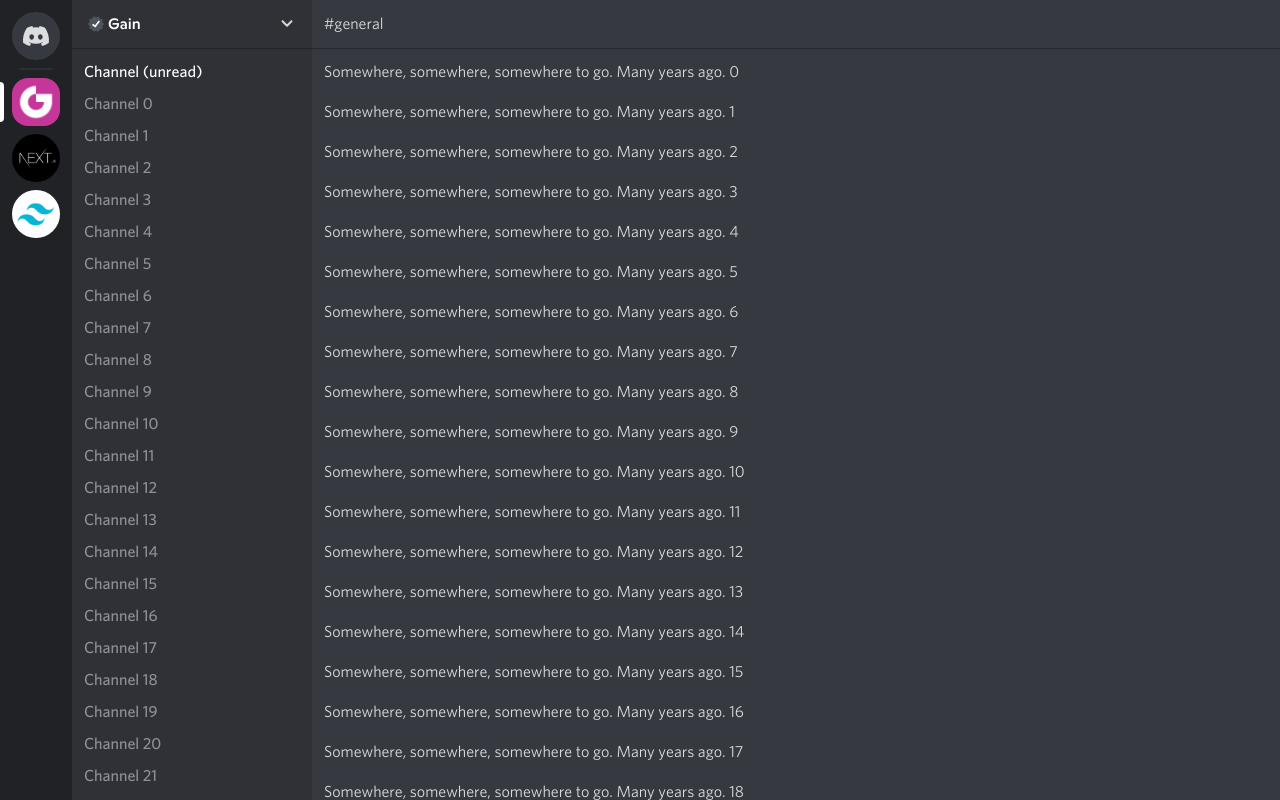
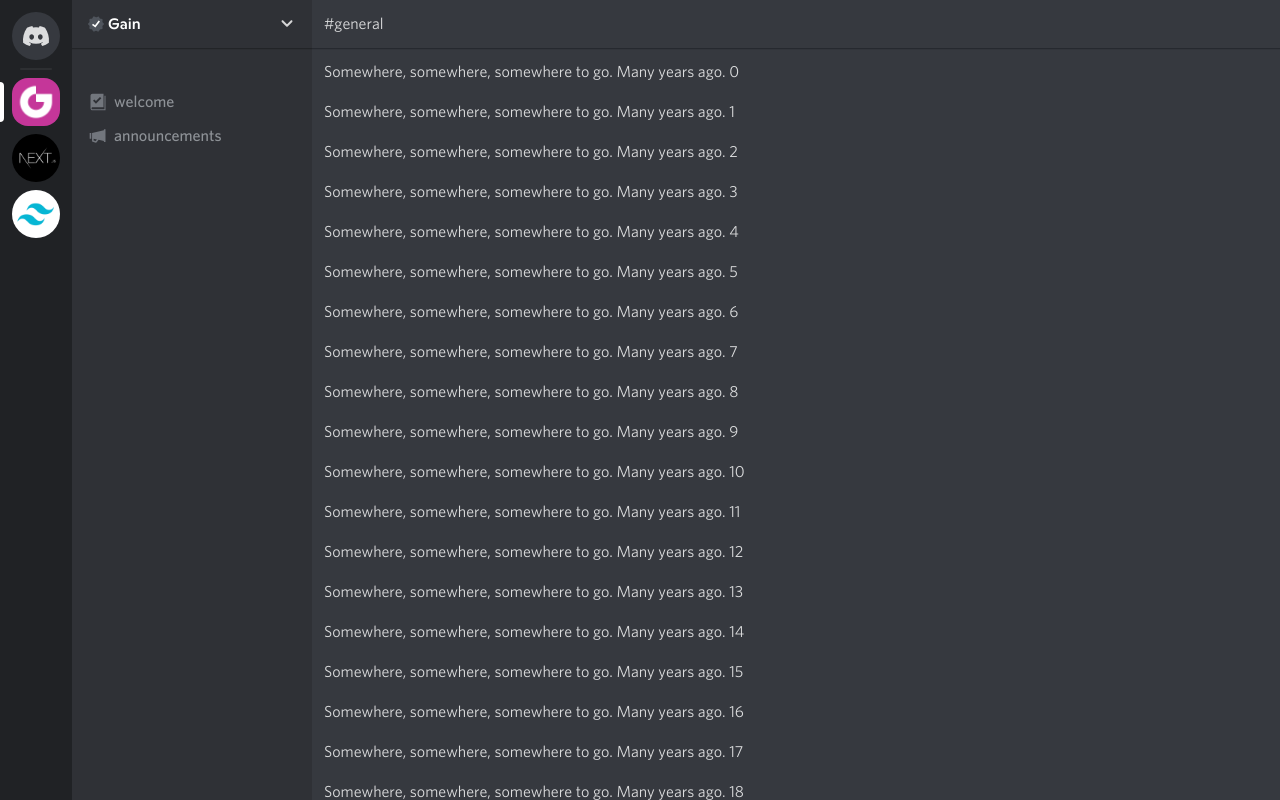
Before and after one commit to JoseCrz/tailwind-practice, a Next.js app: page /servers/1 in a window 1280 px wide. Built offline with nearby package versions, Linux system fonts and the light colour scheme.

Commit message:
Update channel link styles

```diff
--- a/pages/servers/[serverId].tsx
+++ b/pages/servers/[serverId].tsx
@@ -1,8 +1,14 @@
-import { useRouter } from "next/router";
-import { VerifiedIcon, CheckIcon, ChevronIcon } from "@/components/icons";
+import Link from "next/link";
+
+import {
+  BookIcon,
+  VerifiedIcon,
+  CheckIcon,
+  ChevronIcon,
+  AddPersonIcon,
+  SpeakerphoneIcon,
+} from "@/components/icons";
 export default function Server1() {
-  const router = useRouter();
-
   return (
     <>
       <div className="bg-gray-800 w-60 flex flex-col">
@@ -14,11 +20,25 @@ export default function Server1() {
           Gain
           <ChevronIcon className="h-[18px] w-[18px] ml-auto opacity-80" />
         </button>
-        <div className="text-gray-300 font-medium p-3 flex-1 overflow-y-scroll space-y-2 ">
-          <p className="text-white">Channel (unread)</p>
-          {[...Array(40)].map((_, index) => (
-            <p key={index}>Channel {index}</p>
-          ))}
+        <div className="text-gray-300 font-medium flex-1 overflow-y-scroll mt-[17px]">
+          <div className="mt-[21px] space-y-0.5">
+            <Link
+              href="#"
+              className="flex items-center px-2 py-1 mx-2 group  text-gray-300 hover:text-gray-100 hover:bg-gray-550/[.16] rounded"
+            >
+              <BookIcon className="w-5 h-5 mr-1.5 text-gray-400" />
+              welcome
+              <AddPersonIcon className="w-4 h-4 ml-auto opacity-0 group-hover:opacity-100 text-gray-200 hover:text-gray-100" />
+            </Link>
+            <Link
+              href="#"
+              className="flex items-center px-2 py-1 mx-2 group text-gray-300 hover:text-gray-100 hover:bg-gray-550/[.16] rounded"
+            >
+              <SpeakerphoneIcon className="w-5 h-5 mr-1.5 text-gray-400" />
+              announcements
+              <AddPersonIcon className="w-4 h-4 ml-auto opacity-0 group-hover:opacity-100 text-gray-200 hover:text-gray-100" />
+            </Link>
+          </div>
         </div>
       </div>
       <div className="bg-gray-700 flex-1 flex flex-col">
--- a/tailwind.config.ts
+++ b/tailwind.config.ts
@@ -21,7 +21,7 @@ const config: Config = {
         gray: {
           50: "#ECEDEE",
           100: "#DCDDDE",
-          200: "#BOBBBE",
+          200: "#B0BBBE",
           300: "#8E9297",
           400: "#72767D",
           500: "#5C6067",
```
